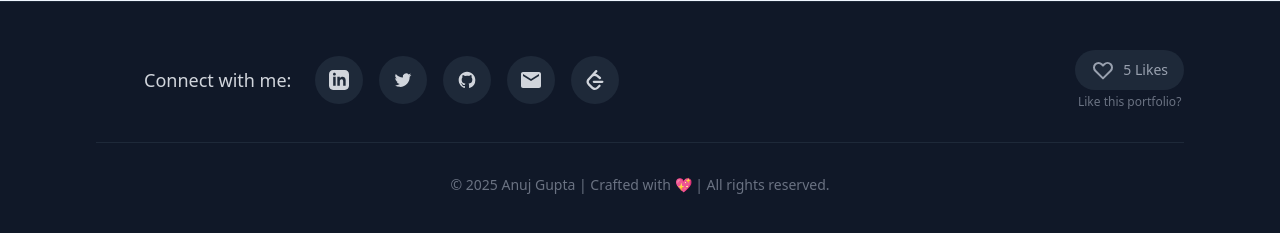
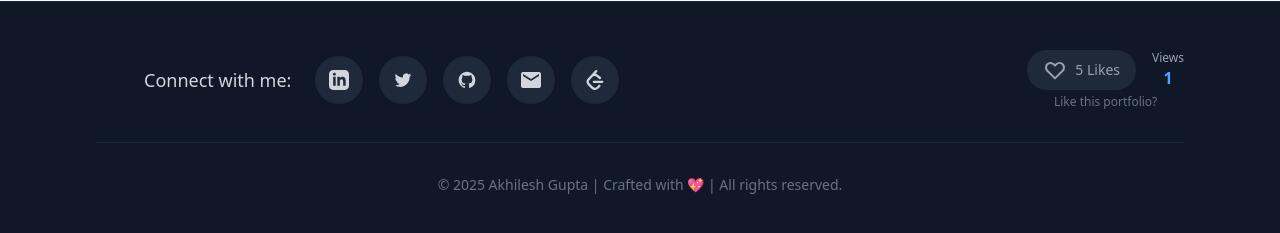
Before and after one commit to tabish-27/New-Portfolio, a React (Vite) app: page / in a window 1280 px wide. Shown: the part 4525-4758 px from the top of the page. Built offline with nearby package versions, Linux system fonts and the light colour scheme.

Commit message:
footer updated

```diff
--- a/src/Components/Pages/Footer.jsx
+++ b/src/Components/Pages/Footer.jsx
@@ -17,10 +17,34 @@ const Footer = () => {
     return false;
   });
 
+  // View count state
+  const [viewCount, setViewCount] = useState(() => {
+    if (typeof window !== "undefined") {
+      const savedViews = localStorage.getItem("portfolioViews");
+      return savedViews ? parseInt(savedViews) : 0;
+    }
+    return 0;
+  });
+
   useEffect(() => {
     localStorage.setItem("portfolioLikes", likeCount.toString());
     localStorage.setItem("portfolioLiked", liked.toString());
   }, [likeCount, liked]);
+
+  // Increment view count on first visit in this session
+  useEffect(() => {
+    if (typeof window !== "undefined") {
+      const sessionKey = "portfolioViewedThisSession";
+      if (!sessionStorage.getItem(sessionKey)) {
+        setViewCount((prev) => {
+          const newCount = prev + 1;
+          localStorage.setItem("portfolioViews", newCount.toString());
+          return newCount;
+        });
+        sessionStorage.setItem(sessionKey, "true");
+      }
+    }
+  }, []);
 
   const handleLike = () => {
     if (!liked) {
@@ -132,7 +156,7 @@ const Footer = () => {
             </div>
           </motion.div>
 
-          {/* Like Button */}
+          {/* Like Button & View Count */}
           <motion.div
             className="flex flex-col items-center"
             initial={{ opacity: 0, y: 20 }}
@@ -140,6 +164,7 @@ const Footer = () => {
             transition={{ duration: 0.6, delay: 0.2 }}
             viewport={{ once: true }}
           >
+            <div className="flex items-center gap-4">
               <motion.button
                 onClick={handleLike}
                 className={`like-button flex items-center gap-2 px-4 py-2 rounded-full ${
@@ -189,6 +214,11 @@ const Footer = () => {
                   {likeCount} {likeCount === 1 ? "Like" : "Likes"}
                 </span>
               </motion.button>
+              <div className="flex flex-col items-center">
+                <span className="text-xs text-gray-400">Views</span>
+                <span className="text-base font-semibold text-blue-400">{viewCount}</span>
+              </div>
+            </div>
             <p className="text-xs text-gray-500 mt-1">
               {liked ? "Thank you!" : "Like this portfolio?"}
             </p>
@@ -212,7 +242,7 @@ const Footer = () => {
           transition={{ duration: 0.6, delay: 0.2 }}
           viewport={{ once: true }}
         >
-          © {new Date().getFullYear()} Anuj Gupta | Crafted with{" "}
+          © {new Date().getFullYear()} Akhilesh Gupta | Crafted with{" "}
           <span className="text-pink-500">💖</span> | All rights reserved.
         </motion.div>
       </div>
```
Lines whose indentation alone changed are shown as unchanged.
